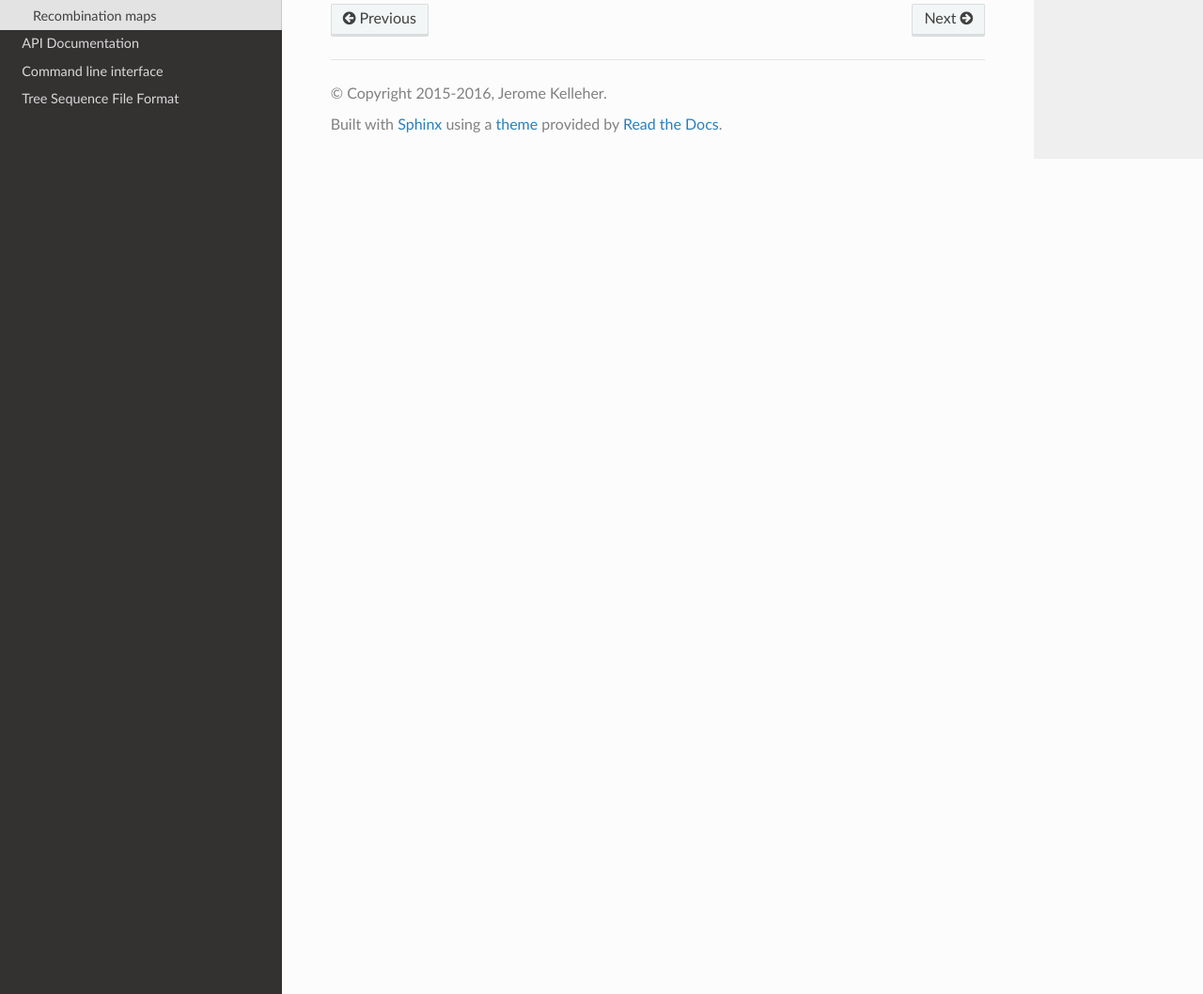
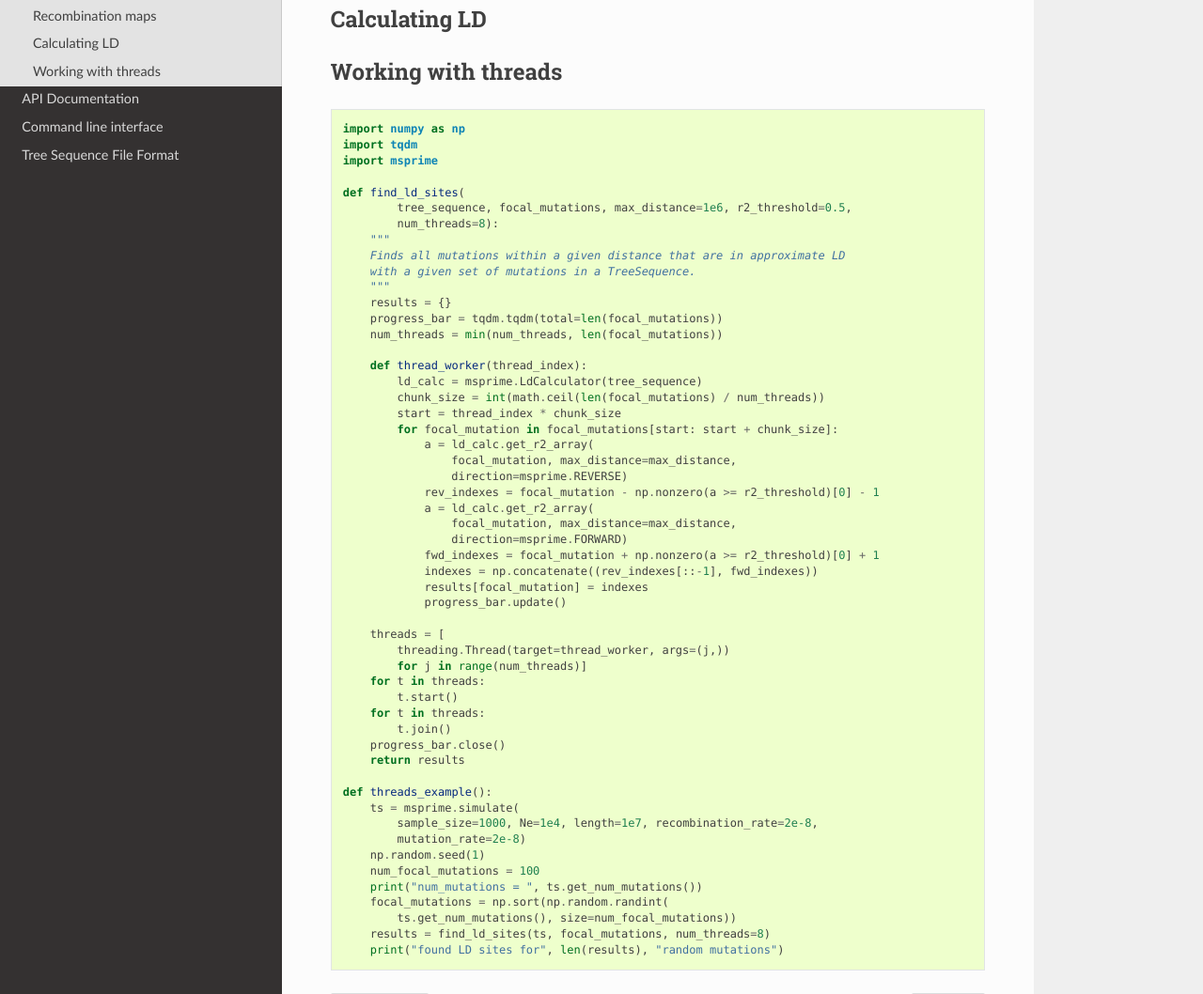
Before and after one commit to tskit-dev/msprime, a Sphinx documentation site: the page built from docs/tutorial.rst, in a window 1280 px wide and 1400 px high, scrolled down 9891 px. Shown: the part 342-1400 px from the top of the window at 94% size. Built offline with Sphinx 7.4.7 and the Read the Docs theme 2.0.0, drawn with Linux system fonts in a browser that asks for light colours; the version number could not be read and is left out.

Commit message:
Finished up threads example and started docs update.

```diff
--- a/docs/tutorial.rst
+++ b/docs/tutorial.rst
@@ -532,3 +532,70 @@ breakpoints follows the recombination rate closely.
 .. image:: _static/hapmap_chr22.svg
    :width: 800px
    :alt: Density of breakpoints along the chromosome.
+
+**************
+Calculating LD
+**************
+
+
+
+********************
+Working with threads
+********************
+
+
+.. code-block:: python
+
+    import numpy as np
+    import tqdm
+    import msprime
+
+    def find_ld_sites(
+            tree_sequence, focal_mutations, max_distance=1e6, r2_threshold=0.5,
+            num_threads=8):
+        """
+        Finds all mutations within a given distance that are in approximate LD
+        with a given set of mutations in a TreeSequence.
+        """
+        results = {}
+        progress_bar = tqdm.tqdm(total=len(focal_mutations))
+        num_threads = min(num_threads, len(focal_mutations))
+
+        def thread_worker(thread_index):
+            ld_calc = msprime.LdCalculator(tree_sequence)
+            chunk_size = int(math.ceil(len(focal_mutations) / num_threads))
+            start = thread_index * chunk_size
+            for focal_mutation in focal_mutations[start: start + chunk_size]:
+                a = ld_calc.get_r2_array(
+                    focal_mutation, max_distance=max_distance,
+                    direction=msprime.REVERSE)
+                rev_indexes = focal_mutation - np.nonzero(a >= r2_threshold)[0] - 1
+                a = ld_calc.get_r2_array(
+                    focal_mutation, max_distance=max_distance,
+                    direction=msprime.FORWARD)
+                fwd_indexes = focal_mutation + np.nonzero(a >= r2_threshold)[0] + 1
+                indexes = np.concatenate((rev_indexes[::-1], fwd_indexes))
+                results[focal_mutation] = indexes
+                progress_bar.update()
+
+        threads = [
+            threading.Thread(target=thread_worker, args=(j,))
+            for j in range(num_threads)]
+        for t in threads:
+            t.start()
+        for t in threads:
+            t.join()
+        progress_bar.close()
+        return results
+
+    def threads_example():
+        ts = msprime.simulate(
+            sample_size=1000, Ne=1e4, length=1e7, recombination_rate=2e-8,
+            mutation_rate=2e-8)
+        np.random.seed(1)
+        num_focal_mutations = 100
+        print("num_mutations = ", ts.get_num_mutations())
+        focal_mutations = np.sort(np.random.randint(
+            ts.get_num_mutations(), size=num_focal_mutations))
+        results = find_ld_sites(ts, focal_mutations, num_threads=8)
+        print("found LD sites for", len(results), "random mutations")
```
Also changed, not shown: dev.py (+16 -22 lines).
